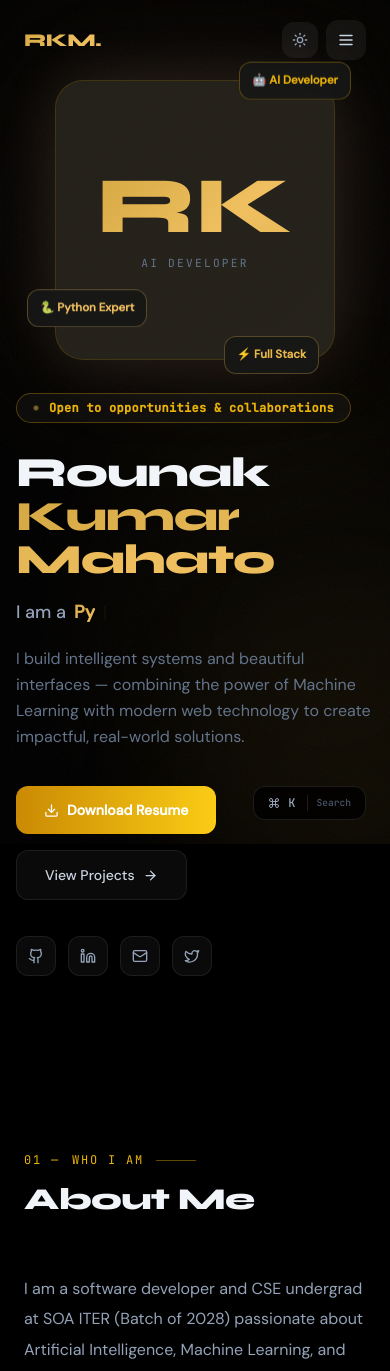
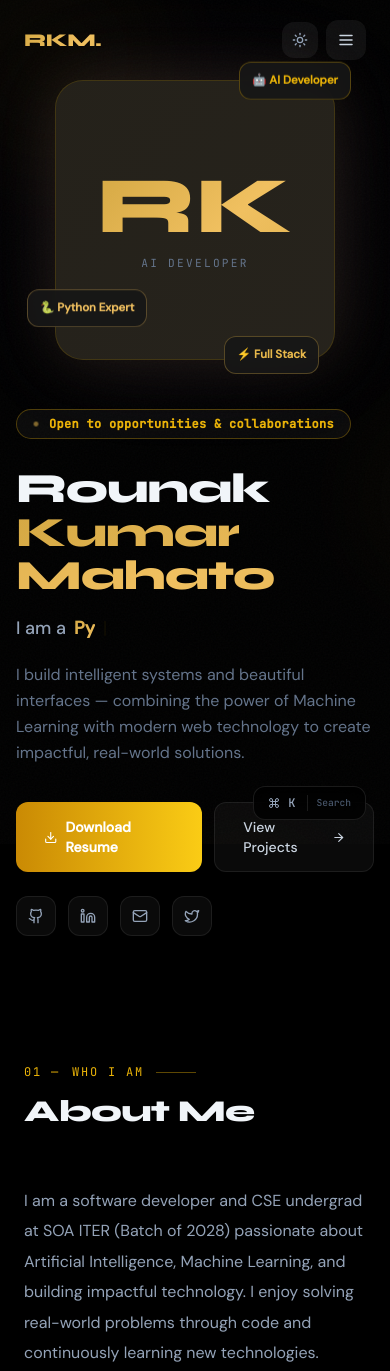
Before and after one commit to Rounak75/portfolio, a React (Vite) app: page / in a window 390 px wide. Shown: the top 1371 px of the page. Built offline with nearby package versions, Linux system fonts and the light colour scheme.

Commit message:
optimization for mobile

```diff
--- a/src/App.jsx
+++ b/src/App.jsx
@@ -33,19 +33,22 @@ import CommandPalette    from './components/CommandPalette.jsx'
 //
 // ✏️ Customise: change x/y values or set both to 0 for a
 //    pure fade with no movement.
+
+const isMobile = typeof window !== 'undefined' && window.innerWidth < 768
+
 const SECTION_VARIANTS = {
   hidden: (custom) => ({
     opacity: 0,
-    x: custom?.x ?? 0,
+    x: isMobile ? 0 : (custom?.x ?? 0),
     y: custom?.y ?? 40,
-    filter: 'blur(4px)',
+    ...(isMobile ? {} : { filter: 'blur(4px)' }),
   }),
   visible: {
     opacity: 1,
     x: 0,
     y: 0,
     filter: 'blur(0px)',
-    transition: { duration: 0.65, ease: [0.22, 1, 0.36, 1] },
+    transition: { duration: isMobile ? 0.4 : 0.65, ease: [0.22, 1, 0.36, 1] },
   },
 }
 
--- a/src/components/About.jsx
+++ b/src/components/About.jsx
@@ -162,7 +162,7 @@ export default function About({ isDark }) {
     : 'hover:border-yellow-500/40 hover:shadow-md'
 
   return (
-    <section id="about" className={clsx('py-28', isDark ? 'bg-black/40' : 'bg-gray-50/60')}>
+    <section id="about" className={clsx('py-16 md:py-28', isDark ? 'bg-black/40' : 'bg-gray-50/60')}>
       <div className="max-w-6xl mx-auto px-6">
 
         <FadeUp>
--- a/src/components/Contact.jsx
+++ b/src/components/Contact.jsx
@@ -228,7 +228,7 @@ export default function Contact({ isDark }) {
   )
 
   return (
-    <section id="contact" className={clsx('py-28', isDark ? 'bg-neutral-900/40' : 'bg-gray-50/60')}>
+    <section id="contact" className={clsx('py-16 md:py-28', isDark ? 'bg-neutral-900/40' : 'bg-gray-50/60')}>
       <div className="max-w-6xl mx-auto px-6">
 
         <motion.div initial={{ opacity: 0, y: 24 }} whileInView={{ opacity: 1, y: 0 }}
--- a/src/components/Hero.jsx
+++ b/src/components/Hero.jsx
@@ -161,7 +161,7 @@ export default function Hero({ isDark }) {
             {/* CTA Buttons */}
             <motion.div
               variants={itemVariants}
-              className="flex flex-wrap gap-4 mt-9"
+              className="flex gap-3 mt-9"
             >
               {/* Primary: Download Resume */}
               <a
@@ -196,7 +196,7 @@ export default function Hero({ isDark }) {
             {/* Social Icons */}
             <motion.div
               variants={itemVariants}
-              className="flex gap-3 mt-9"
+              className="flex gap-3 mt-6 md:mt-9"
             >
               {SOCIALS.map(({ icon: Icon, label, href }) => (
                 <a
@@ -225,9 +225,9 @@ export default function Hero({ isDark }) {
             animate={{ opacity: 1, y: 0 }}
             transition={{ duration: 0.6, delay: 0.2 }}
             // On mobile, show avatar above the text
-            className="flex justify-center order-first lg:order-last"
+            className="flex justify-center order-first lg:order-last mb-4 lg:mb-0"
           >
-            <div className="relative">
+            <div className="relative mx-8 sm:mx-0">
 
               {/* Avatar card */}
               <div className={clsx(
--- a/src/components/Projects.jsx
+++ b/src/components/Projects.jsx
@@ -32,7 +32,7 @@ export default function Projects({ isDark }) {
   return (
     <section
       id="projects"
-      className={clsx('py-28', isDark ? 'bg-black/40' : 'bg-gray-50/60')}
+      className={clsx('py-16 md:py-28', isDark ? 'bg-black/40' : 'bg-gray-50/60')}
     >
       <div className="max-w-6xl mx-auto px-6">
 
--- a/src/components/Resume.jsx
+++ b/src/components/Resume.jsx
@@ -123,23 +123,23 @@ export default function Resume({ isDark }) {
               <motion.div
                 key="pdf"
                 initial={{ height: 0, opacity: 0 }}
-                animate={{ height: 780, opacity: 1 }}
+                animate={{ height: 'auto', opacity: 1 }}
                 exit={{ height: 0, opacity: 0 }}
                 transition={{ duration: 0.45, ease: [0.22, 1, 0.36, 1] }}
                 className="overflow-hidden"
               >
                 <div className={clsx('h-px mx-8', isDark ? 'bg-white/[0.07]' : 'bg-black/[0.07]')} />
 
-                <div className="p-4">
+                <div className="p-3 md:p-4">
                   <iframe
                     src={`${personal.resumeUrl}#toolbar=0&navpanes=0&scrollbar=1`}
                     className="w-full rounded-2xl"
-                    style={{ height: 720, border: 'none' }}
+                    style={{ height: 'min(720px, 60vh', border: 'none' }}
                     title="Resume Preview"
                   />
                 </div>
 
-                <div className="px-10 pb-8 text-center">
+                <div className="px-6 md:px-10 pb-8 pt-2 text-center">
                   <a
                     href={personal.resumeUrl}
                     download
--- a/src/components/Skills.jsx
+++ b/src/components/Skills.jsx
@@ -65,7 +65,7 @@ export default function Skills({ isDark }) {
   const [ref, inView] = useInView({ threshold: 0.1, triggerOnce: true })
 
   return (
-    <section id="skills" className="py-28" ref={ref}>
+    <section id="skills" className="py-16 md:py-28" ref={ref}>
       <div className="max-w-6xl mx-auto px-6">
 
         {/* Section header */}
--- a/src/styles/globals.css
+++ b/src/styles/globals.css
@@ -111,16 +111,6 @@ body {
   opacity: 0.12;
   animation: drift 18s ease-in-out infinite alternate;
 }
-
-@media (max-width: 768px) {
-  .orb {
-    opacity: 0.06;
-    filter: blur(60px);
-  }
-  .orb-1 { width: 280px; height: 280px; }
-  .orb-2 { width: 220px; height: 220px; }
-  .orb-3 { width: 180px; height: 180px; }
-}
 .orb-1 {
   width: 600px; height: 600px;
   background: radial-gradient(circle, #d4a843, transparent);
@@ -138,6 +128,14 @@ body {
   background: radial-gradient(circle, #c49a35, transparent);
   bottom: -100px; left: 30%;
   animation-delay: -12s;
+}
+
+/* ── Mobile: shrink orbs so they don't flood viewport ── */
+@media (max-width: 768px) {
+  .orb        { opacity: 0.06; filter: blur(60px); }
+  .orb-1      { width: 280px; height: 280px; }
+  .orb-2      { width: 220px; height: 220px; }
+  .orb-3      { width: 180px; height: 180px; }
 }
 
 
@@ -169,6 +167,13 @@ body {
   backdrop-filter: blur(12px);
   -webkit-backdrop-filter: blur(12px);
   border: 1px solid rgba(255, 255, 255, 0.08);
+}
+@media (max-width: 768px) {
+  .glass-card {
+    backdrop-filter: none;
+    -webkit-backdrop-filter: none;
+    background: rgba(255, 255, 255, 0.07);
+  }
 }
 
 /* Dark mode uses darker glass */
```
